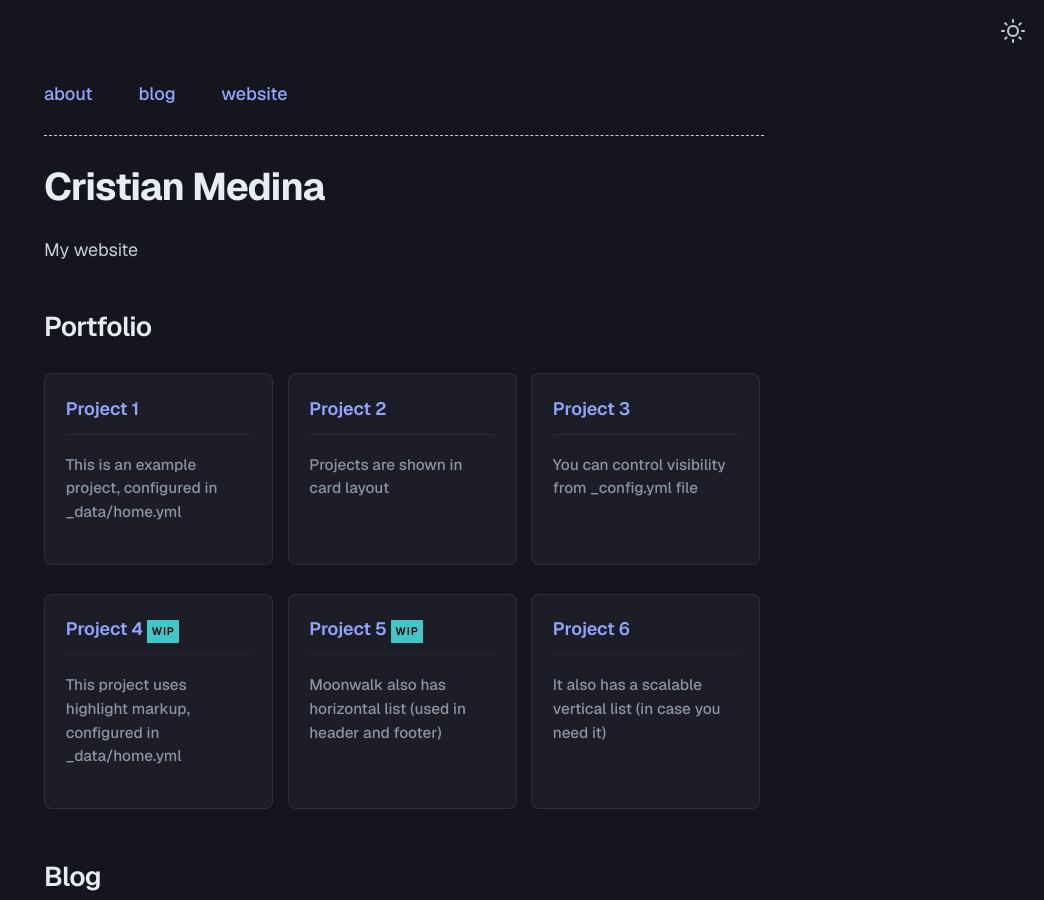
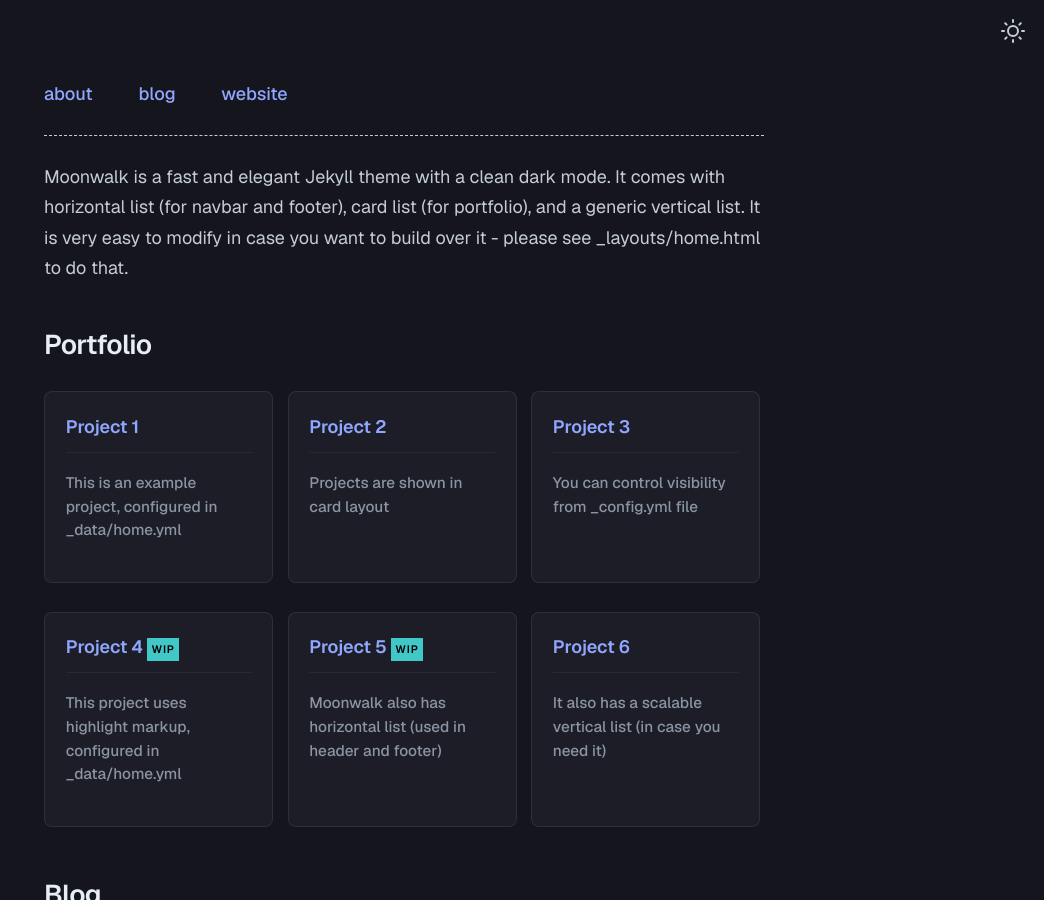
Before and after one commit to CAMV/CAMV.github.io, a Jekyll site: the page built from index.md, in a window 1280 px wide and 900 px high. Shown: the whole window, without its empty margins (236-1280 px from the left). Built offline with Jekyll 4.4.1, drawn with Linux system fonts in a browser that asks for light colours; some of the changed text lies outside the part shown.

Commit message:
Update site configuration in _config.yml with new URL, baseurl, and theme description

```diff
--- a/_config.yml
+++ b/_config.yml
@@ -1,6 +1,7 @@
-title: Cristian Medina
-description: >
-  My website
+url: https://www.abhinavsaxena.com # root address of the site
+baseurl: "/moonwalk/" # set to "/moonwalk" if hosting under a project subpath
+description: > # description of the site (multiple lines allowed)
+  Moonwalk is a fast and elegant Jekyll theme with a clean dark mode. It comes with horizontal list (for navbar and footer), card list (for portfolio), and a generic vertical list. It is very easy to modify in case you want to build over it - please see _layouts/home.html to do that.
 
 permalink: /:slug
 
@@ -40,6 +41,9 @@ theme_config:
     title_blog: Blog
     title_old_projects: Old Projects
 
+soopr:
+  publish_token: "" # sign up at https://www.soopr.co to get your publish token and personalize share and reaction options
+
 highlighter: rouge
 
 sass:
```
